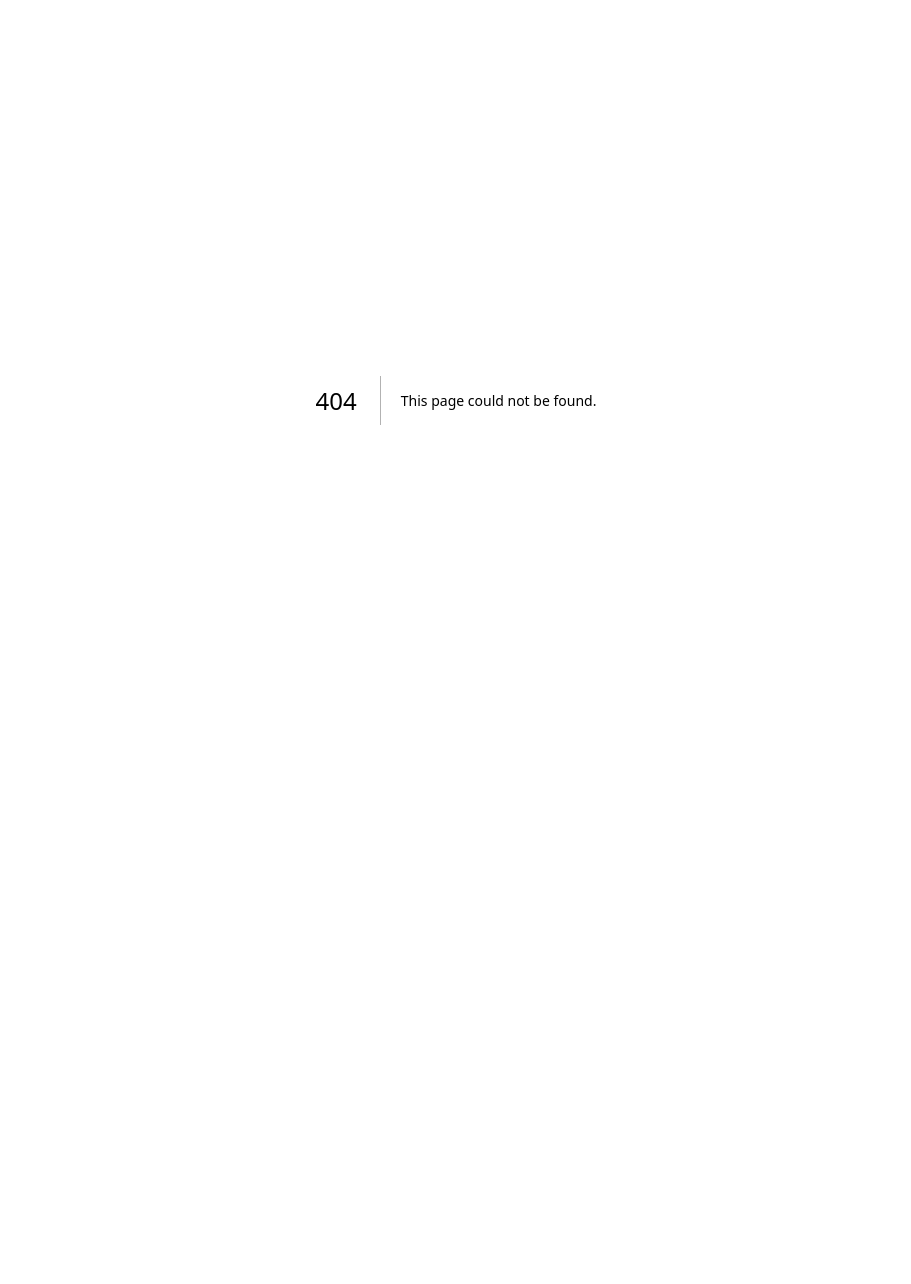
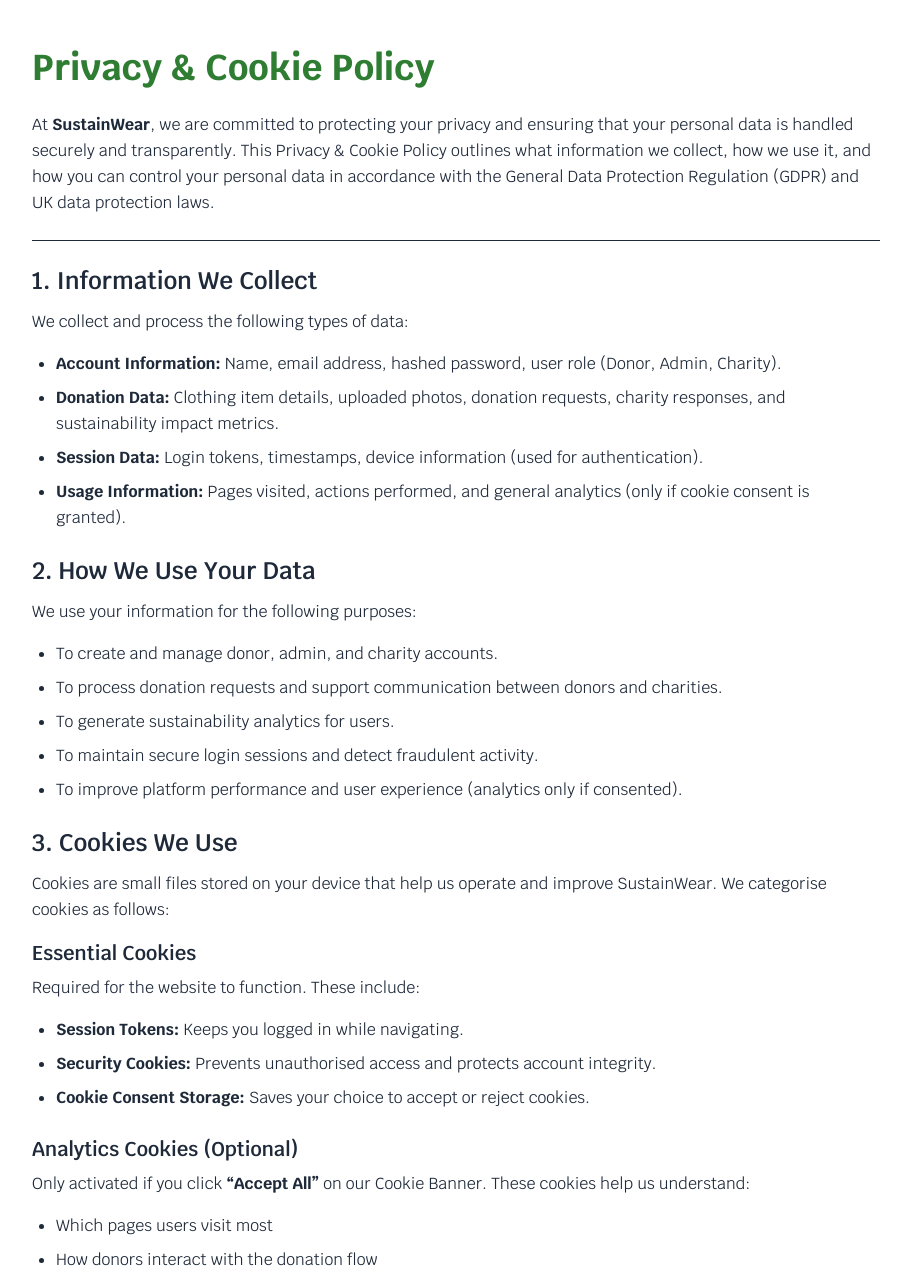
Before and after one commit to Rameen-dev/ase-2025-group-1, a Next.js app: page /privacy in a window 1280 px wide. Before the commit this address had no page. Shown: the top 1284 px of the page, without its empty margins (184-1095 px from the left). Before the commit the page ends 800 px from the top, so only its background shows below. Built offline with nearby package versions, Linux system fonts and the light colour scheme.

Commit message:
Creating a Accept Cookies + Policies for SustainWear

```diff
--- a/src/app/admin/dashboard/page.tsx
+++ b/src/app/admin/dashboard/page.tsx
@@ -79,7 +79,6 @@
       setLogoutModalOpen(false);
     }
   }
-
 
   function handleTabChange(tab: TabName) {
     setActiveTab(tab);
--- a/src/app/globals.css
+++ b/src/app/globals.css
@@ -1,7 +1,7 @@
-/* ✅ Load Tailwind first */
+/* Load Tailwind first */
 @import "tailwindcss";
 
-/* ✅ Load Google Fonts early */
+/* Load Google Fonts early */
 @import url("https://fonts.googleapis.com/css2?family=Krub:wght@200;300;400;500;600;700&family=Kalam:wght@300;400;700&display=swap");
 
 /*
@@ -49,6 +49,15 @@
   --font-mono: var(--font-geist-mono);
 }
 
+@keyframes fadeIn {
+  from { opacity: 0; transform: translateY(10px); }
+  to { opacity: 1; transform: translateY(0); }
+}
+
+.animate-fadeIn {
+  animation: fadeIn 0.3s ease-out;
+}
+
 /* Global body styles */
 body {
   background: var(--background);
--- a/src/app/page.tsx
+++ b/src/app/page.tsx
@@ -2,8 +2,72 @@
 
 import Image from "next/image";
 import Link from "next/link";
-import { useState } from "react";
+import { useState, useEffect } from "react";
 import { Menu, X } from "lucide-react";
+
+const CookieBanner: React.FC = () => {
+  const [showBanner, setShowBanner] = useState(false);
+
+  useEffect(() => {
+    const consent = localStorage.getItem("cookie_consent");
+    if (!consent) setShowBanner(true);
+  }, []);
+
+  const acceptCookies = () => {
+    localStorage.setItem("cookie_consent", "accepted");
+    setShowBanner(false);
+  };
+
+  const rejectCookies = () => {
+    localStorage.setItem("cookie_consent", "rejected");
+    setShowBanner(false);
+  };
+
+  if (!showBanner) return null;
+
+  return (
+    <div className="fixed inset-0 flex items-end md:items-center justify-center bg-black/30 backdrop-blur-sm z-[999]">
+      <div className="bg-white rounded-2xl shadow-2xl border border-gray-200 w-[90%] max-w-lg p-6 md:p-7 mx-auto animate-fadeIn">
+        <h2 className="text-lg font-semibold text-gray-900 mb-2">
+          We value your privacy
+        </h2>
+
+        <p className="text-sm text-gray-600 leading-relaxed">
+          SustainWear uses cookies to improve your experience, analyse site usage,
+          and enhance our services. You can accept or reject non-essential cookies.
+          See our{" "}
+          <a
+            href="/privacy"
+            className="text-[#2E7D32] underline hover:text-green-800"
+          >
+            Privacy Policy
+          </a>
+          .
+        </p>
+
+        <div className="flex flex-col md:flex-row gap-3 mt-5 md:justify-end">
+          <button
+            onClick={rejectCookies}
+            className="px-5 py-2.5 text-sm border rounded-lg border-gray-300
+                       hover:bg-gray-100 transition cursor-pointer"
+          >
+            Reject
+          </button>
+
+          <button
+            onClick={acceptCookies}
+            className="px-5 py-2.5 text-sm bg-[#2E7D32] text-white rounded-lg
+                       hover:bg-green-800 transition shadow-md cursor-pointer"
+          >
+            Accept All
+          </button>
+        </div>
+      </div>
+    </div>
+  );
+};
+
+
 
 // This is the main page (Landing Page) of our SustainWear Web-application.
 // Next.js treats this as the route: '/'.
@@ -385,6 +449,8 @@
       <section>
         <footer></footer>
       </section>
+      <CookieBanner />
+
     </main>
   );
 }
--- /dev/null
+++ b/src/app/privacy/page.tsx
@@ -0,0 +1,171 @@
+export default function PrivacyPolicyPage() {
+  return (
+    <main className="max-w-4xl mx-auto px-6 py-12 text-gray-800 leading-relaxed">
+      <h1 className="text-4xl font-bold mb-6 text-[#2E7D32]">
+        Privacy & Cookie Policy
+      </h1>
+
+      <p className="mb-6">
+        At <strong>SustainWear</strong>, we are committed to protecting your privacy
+        and ensuring that your personal data is handled securely and transparently.
+        This Privacy & Cookie Policy outlines what information we collect, how we
+        use it, and how you can control your personal data in accordance with the
+        General Data Protection Regulation (GDPR) and UK data protection laws.
+      </p>
+
+      <hr className="my-6" />
+
+      {/* Section 1 */}
+      <h2 className="text-2xl font-semibold mb-3">1. Information We Collect</h2>
+      <p className="mb-4">We collect and process the following types of data:</p>
+
+      <ul className="list-disc ml-6 mb-6 space-y-2">
+        <li>
+          <strong>Account Information:</strong> Name, email address, hashed password,
+          user role (Donor, Admin, Charity).
+        </li>
+        <li>
+          <strong>Donation Data:</strong> Clothing item details, uploaded photos,
+          donation requests, charity responses, and sustainability impact metrics.
+        </li>
+        <li>
+          <strong>Session Data:</strong> Login tokens, timestamps, device information
+          (used for authentication).
+        </li>
+        <li>
+          <strong>Usage Information:</strong> Pages visited, actions performed, and
+          general analytics (only if cookie consent is granted).
+        </li>
+      </ul>
+
+      {/* Section 2 */}
+      <h2 className="text-2xl font-semibold mb-3">2. How We Use Your Data</h2>
+      <p className="mb-4">We use your information for the following purposes:</p>
+
+      <ul className="list-disc ml-6 mb-6 space-y-2">
+        <li>To create and manage donor, admin, and charity accounts.</li>
+        <li>
+          To process donation requests and support communication between donors
+          and charities.
+        </li>
+        <li>To generate sustainability analytics for users.</li>
+        <li>To maintain secure login sessions and detect fraudulent activity.</li>
+        <li>
+          To improve platform performance and user experience (analytics only if
+          consented).
+        </li>
+      </ul>
+
+      {/* Section 3 */}
+      <h2 className="text-2xl font-semibold mb-3">3. Cookies We Use</h2>
+      <p className="mb-4">
+        Cookies are small files stored on your device that help us operate and improve
+        SustainWear. We categorise cookies as follows:
+      </p>
+
+      <h3 className="text-xl font-semibold mt-4 mb-2">Essential Cookies</h3>
+      <p className="mb-4">
+        Required for the website to function. These include:
+      </p>
+
+      <ul className="list-disc ml-6 mb-6 space-y-2">
+        <li>
+          <strong>Session Tokens:</strong> Keeps you logged in while navigating.
+        </li>
+        <li>
+          <strong>Security Cookies:</strong> Prevents unauthorised access and protects
+          account integrity.
+        </li>
+        <li>
+          <strong>Cookie Consent Storage:</strong> Saves your choice to accept or
+          reject cookies.
+        </li>
+      </ul>
+
+      <h3 className="text-xl font-semibold mb-2">Analytics Cookies (Optional)</h3>
+      <p className="mb-4">
+        Only activated if you click <strong>“Accept All”</strong> on our Cookie Banner.
+        These cookies help us understand:
+      </p>
+
+      <ul className="list-disc ml-6 mb-6 space-y-2">
+        <li>Which pages users visit most</li>
+        <li>How donors interact with the donation flow</li>
+        <li>Website performance and accessibility issues</li>
+      </ul>
+
+      <p className="mb-6">
+        If you click <strong>“Reject”</strong>, these cookies remain disabled.
+      </p>
+
+      {/* Section 4 */}
+      <h2 className="text-2xl font-semibold mb-3">4. Cookie Preferences & Toggling</h2>
+
+      <p className="mb-6">
+        Your cookie choice is stored on your device under{" "}
+        <code className="bg-gray-100 px-2 py-1 rounded">cookie_consent</code>.
+        You may change this choice at any time by clearing your browser’s cookies
+        or using our cookie banner when it reappears.
+      </p>
+
+      <p className="mb-6">
+        When cookies are <strong>accepted</strong>, analytics scripts may run.
+        When cookies are <strong>rejected</strong>, no analytics scripts are loaded
+        and tracking is completely disabled.
+      </p>
+
+      {/* Section 5 */}
+      <h2 className="text-2xl font-semibold mb-3">5. Legal Basis for Processing</h2>
+      <p className="mb-4">Under GDPR, SustainWear processes data based on:</p>
+
+      <ul className="list-disc ml-6 mb-6 space-y-2">
+        <li><strong>Contractual necessity</strong> – to create and manage user accounts.</li>
+        <li><strong>Legitimate interest</strong> – to prevent fraud and secure the platform.</li>
+        <li><strong>Consent</strong> – for analytics and optional cookies.</li>
+      </ul>
+
+      {/* Section 6 */}
+      <h2 className="text-2xl font-semibold mb-3">6. Data Retention</h2>
+      <p className="mb-6">
+        We retain your information only as long as necessary to operate SustainWear
+        and comply with legal obligations. You may request deletion of your personal
+        data at any time.
+      </p>
+
+      {/* Section 7 */}
+      <h2 className="text-2xl font-semibold mb-3">7. Your Rights</h2>
+
+      <p className="mb-4">Under GDPR, you have the right to:</p>
+
+      <ul className="list-disc ml-6 mb-6 space-y-2">
+        <li>Access the personal data we hold about you</li>
+        <li>Request correction of inaccurate information</li>
+        <li>Request deletion of your data ("Right to be Forgotten")</li>
+        <li>Withdraw cookie consent at any time</li>
+        <li>Request data portability</li>
+        <li>Object to certain types of processing</li>
+      </ul>
+
+      {/* Section 8 */}
+      <h2 className="text-2xl font-semibold mb-3">8. Data Security</h2>
+      <p className="mb-6">
+        We implement encryption, secure authentication tokens, strict access controls,
+        and monitoring to protect all personal data stored in SustainWear.
+      </p>
+
+      {/* Section 9 */}
+      <h2 className="text-2xl font-semibold mb-3">9. Contact Us</h2>
+
+      <p className="mb-6">
+        If you have questions about this policy or wish to exercise your rights,
+        please contact us at:
+        <br />
+        <strong>Email:</strong> support@sustainwear.org
+      </p>
+
+      <p className="text-sm text-gray-500 mt-8">
+        Last updated - {new Date().getFullYear()}
+      </p>
+    </main>
+  );
+}
```
